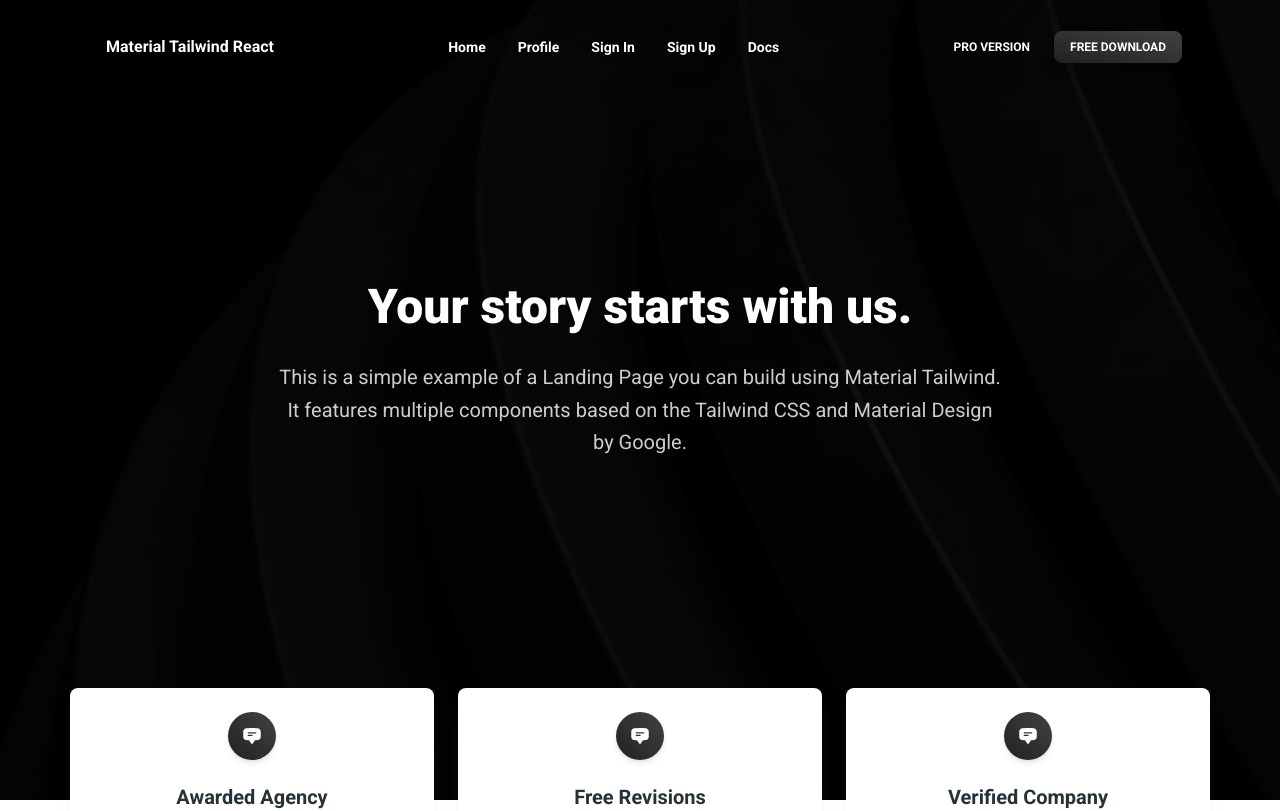
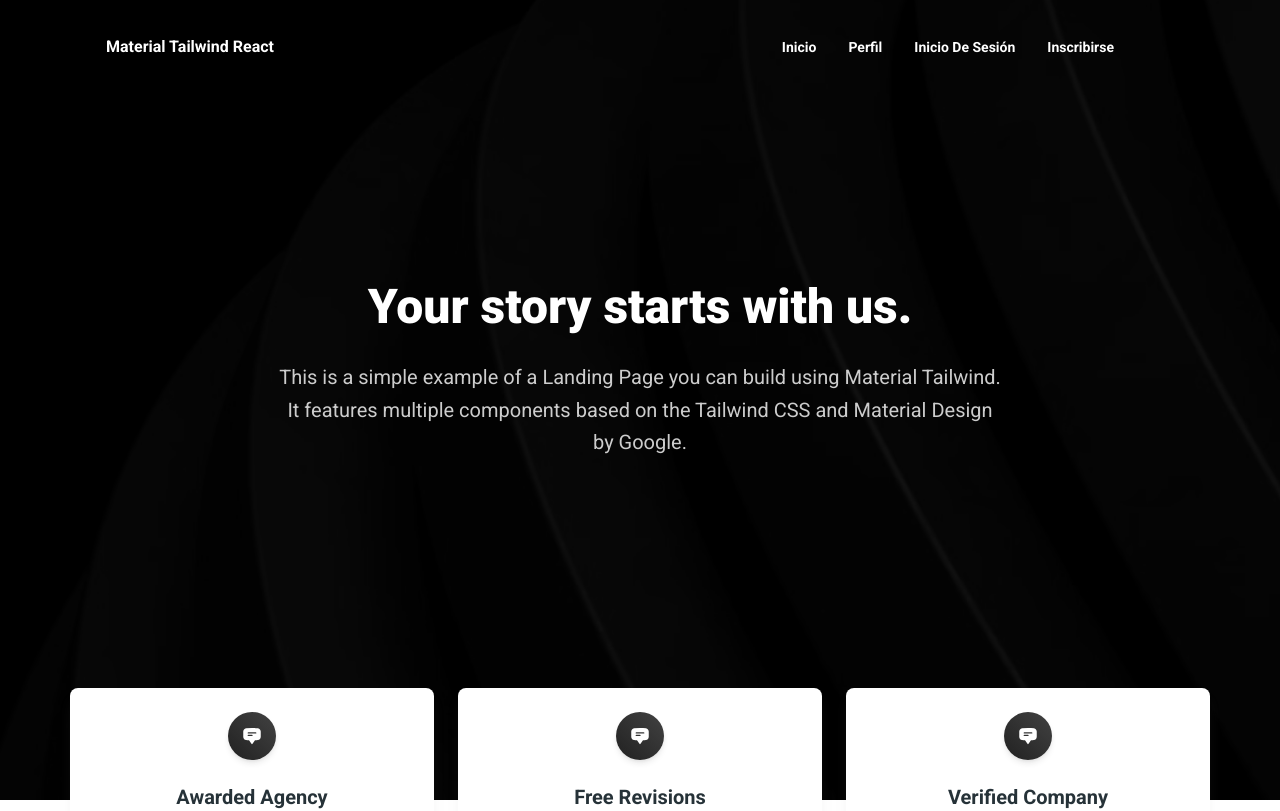
Before and after one commit to lilzandro/Web-1, a React (Vite) app: page /home in a window 1280 px wide. Shown: the top 811 px of the page. Built offline with nearby package versions, Linux system fonts and the light colour scheme.

Commit message:
Navbar mnodificado

```diff
--- a/package.json
+++ b/package.json
@@ -25,6 +25,6 @@
     "prettier": "3.0.3",
     "prettier-plugin-tailwindcss": "0.5.6",
     "tailwindcss": "3.3.4",
-    "vite": "4.5.0"
+    "vite": "^4.5.9"
   }
 }
--- a/src/routes.jsx
+++ b/src/routes.jsx
@@ -2,31 +2,26 @@ import { Home, Profile, SignIn, SignUp } from "@/pages";
 
 export const routes = [
   {
-    name: "home",
+    name: "Inicio",
     path: "/home",
     element: <Home />,
   },
   {
-    name: "profile",
+    name: "Perfil",
     path: "/profile",
     element: <Profile />,
   },
   {
-    name: "Sign In",
+    name: "Inicio de sesión",
     path: "/sign-in",
     element: <SignIn />,
   },
   {
-    name: "Sign Up",
+    name: "Inscribirse",
     path: "/sign-up",
     element: <SignUp />,
   },
-  {
-    name: "Docs",
-    href: "https://www.material-tailwind.com/docs/react/installation",
-    target: "_blank",
-    element: "",
-  },
+
 ];
 
 export default routes;
--- a/src/widgets/layout/navbar.jsx
+++ b/src/widgets/layout/navbar.jsx
@@ -68,20 +68,8 @@ export function Navbar({ brandName, routes, action }) {
             {brandName}
           </Typography>
         </Link>
-        <div className="hidden lg:block">{navList}</div>
-        <div className="hidden gap-2 lg:flex">
-          <a
-            href="https://www.material-tailwind.com/blocks?ref=mtkr"
-            target="_blank"
-          >
-            <Button variant="text" size="sm" color="white" fullWidth>
-              pro version
-            </Button>
-          </a>
-          {React.cloneElement(action, {
-            className: "hidden lg:inline-block",
-          })}
-        </div>
+        <div className="hidden lg:block pr-16 text-center">{navList}</div>
+
         <IconButton
           variant="text"
           size="sm"
@@ -102,15 +90,6 @@ export function Navbar({ brandName, routes, action }) {
       >
         <div className="container mx-auto">
           {navList}
-          <a
-            href="https://www.material-tailwind.com/blocks/react?ref=mtkr"
-            target="_blank"
-            className="mb-2 block"
-          >
-            <Button variant="text" size="sm" fullWidth>
-              pro version
-            </Button>
-          </a>
           {React.cloneElement(action, {
             className: "w-full block",
           })}
@@ -127,9 +106,6 @@ Navbar.defaultProps = {
       href="https://www.creative-tim.com/product/material-tailwind-kit-react"
       target="_blank"
     >
-      <Button variant="gradient" size="sm" fullWidth>
-        free download
-      </Button>
     </a>
   ),
 };
```
